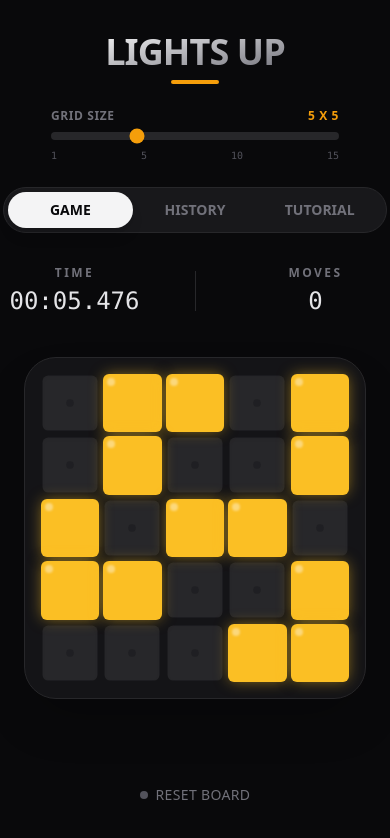
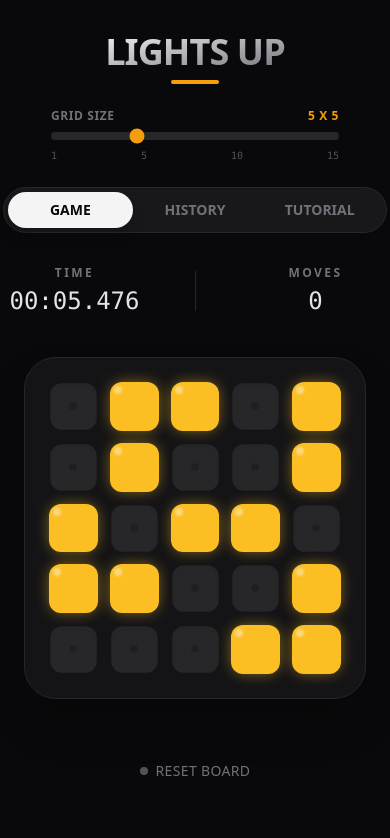
Before and after one commit to wangicheng/lightsup-pro, a React (Vite) app: page / in a window 390 px wide. Shown: the top 838 px of the page. Built offline with nearby package versions, Linux system fonts and the light colour scheme.

Commit message:
feat: dynamically adjust styles based on grid density for improved visual consistency

```diff
--- a/src/Game.tsx
+++ b/src/Game.tsx
@@ -103,6 +103,16 @@ export default function Game({ onGameComplete, initialLevel, onLevelReset, gridS
 
   if (grid.length === 0) return null;
 
+  // 根據網格密度動態調整樣式
+  const isLargeGrid = grid.length > 10;
+  const isMediumGrid = grid.length > 5;
+
+  // 網格越密，間距越小，圓角越小，內距越小
+  const gapClass = isLargeGrid ? 'gap-0.5' : isMediumGrid ? 'gap-1.5' : 'gap-3';
+  const cellRoundedClass = isLargeGrid ? 'rounded-sm' : isMediumGrid ? 'rounded-md' : 'rounded-xl';
+  const boardRoundedClass = isLargeGrid ? 'rounded-xl' : isMediumGrid ? 'rounded-2xl' : 'rounded-[2rem]';
+  const pClass = isLargeGrid ? 'p-3' : isMediumGrid ? 'p-4' : 'p-6';
+
   return (
     <div className="flex flex-col items-center w-full max-w-4xl mx-auto animate-fade-in">
 
@@ -124,13 +134,14 @@ export default function Game({ onGameComplete, initialLevel, onLevelReset, gridS
       </div>
 
       {/* Game Board Container */}
-      <div className="relative group w-full max-w-[min(90vw,600px)] aspect-square">
+      {/* 固定最大寬度以接近原版 5x5 的視覺大小 (約 460px) */}
+      <div className="relative group w-full max-w-[460px] aspect-square">
         {/* Glow effect behind the board */}
-        <div className={`absolute -inset-1 bg-gradient-to-r from-amber-500/20 to-orange-500/20 rounded-[2rem] blur-xl transition-opacity duration-1000 ${isWon ? 'opacity-100' : 'opacity-0'}`} />
+        <div className={`absolute -inset-1 bg-gradient-to-r from-amber-500/20 to-orange-500/20 ${boardRoundedClass} blur-xl transition-opacity duration-1000 ${isWon ? 'opacity-100' : 'opacity-0'}`} />
 
-        <div className="relative bg-zinc-900/80 backdrop-blur-sm p-4 sm:p-6 rounded-[2rem] border border-zinc-800 shadow-2xl h-full flex items-center justify-center">
+        <div className={`relative bg-zinc-900/80 backdrop-blur-sm ${pClass} ${boardRoundedClass} border border-zinc-800 shadow-2xl h-full flex items-center justify-center`}>
           <div
-            className="grid gap-1 sm:gap-2 w-full h-full"
+            className={`grid ${gapClass} w-full h-full`}
             style={{
               gridTemplateColumns: `repeat(${grid.length}, minmax(0, 1fr))`,
               gridTemplateRows: `repeat(${grid.length}, minmax(0, 1fr))`
@@ -143,7 +154,7 @@ export default function Game({ onGameComplete, initialLevel, onLevelReset, gridS
                   onClick={() => handleCellClick(rIndex, cIndex)}
                   aria-label={`Toggle light at ${rIndex},${cIndex}`}
                   className={`
-                    relative w-full h-full rounded-md sm:rounded-xl transition-all duration-300 ease-out
+                    relative w-full h-full ${cellRoundedClass} transition-all duration-300 ease-out
                     ${isOn
                       ? 'bg-amber-400 shadow-[0_0_15px_-2px_rgba(251,191,36,0.6)] scale-100 z-10'
                       : 'bg-zinc-800 hover:bg-zinc-750 scale-95 shadow-inner'
@@ -166,7 +177,7 @@ export default function Game({ onGameComplete, initialLevel, onLevelReset, gridS
       </div>
 
       {/* Win State / Controls */}
-      <div className="h-24 mt-12 flex flex-col items-center justify-center space-y-4">
+      <div className="h-24 mt-6 flex flex-col items-center justify-center space-y-4">
         {isWon ? (
           <div className="animate-fade-in-up text-center space-y-4">
             <div className="text-amber-400 font-bold text-lg tracking-widest uppercase drop-shadow-lg">
```
